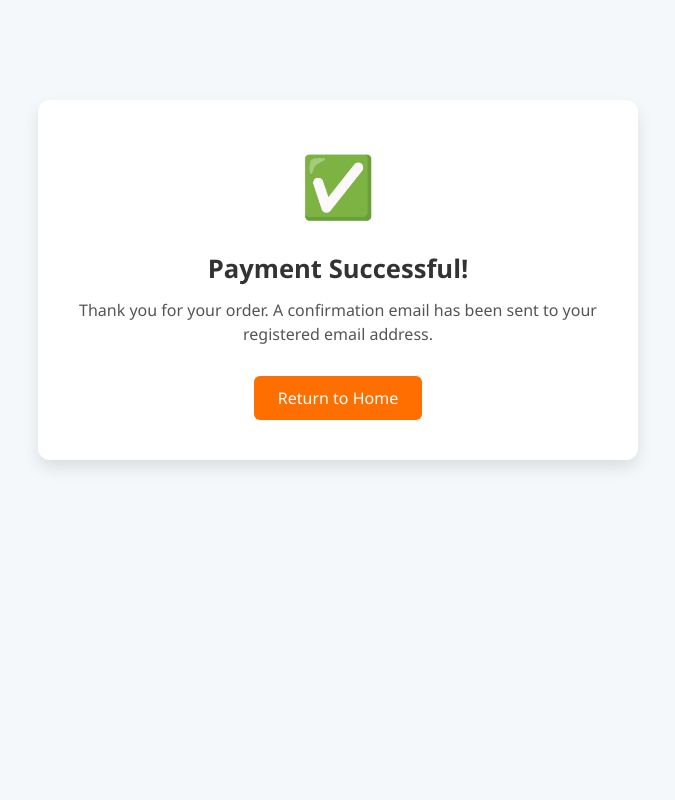
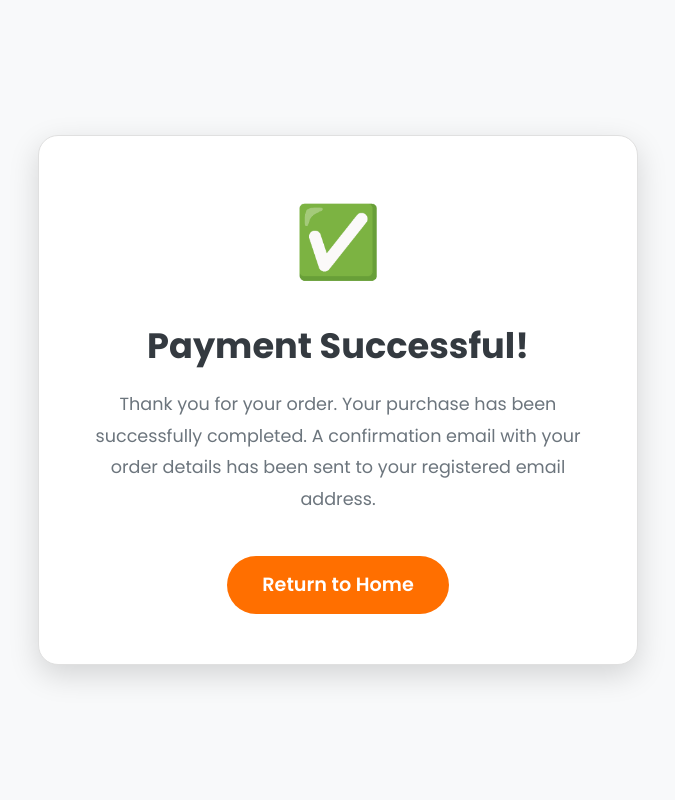
Before and after one commit to rahulrathore579/product_recognition_zapkart, a Flask app: template templates/payment_success.html in a window 1280 px wide. Shown: the whole page, without its empty margins (302-977 px from the left). Run offline with Flask 3, Linux system fonts and the light colour scheme; the template is opened without the code that fills it, so the values that code supplies are empty.

Commit message:
Update payment_success.html

```diff
--- a/templates/payment_success.html
+++ b/templates/payment_success.html
@@ -5,51 +5,100 @@
   <meta name="viewport" content="width=device-width, initial-scale=1">
   <title>Payment Success - ZapKart</title>
   <link href="https://cdn.jsdelivr.net/npm/bootstrap@5.3.0/dist/css/bootstrap.min.css" rel="stylesheet">
+  <link href="https://fonts.googleapis.com/css2?family=Poppins:wght@400;600;700&display=swap" rel="stylesheet">
   <style>
+    :root {
+      --primary-color: #ff6f00;
+      --secondary-color: #28a745;
+      --light-bg: #f8f9fa;
+      --dark-text: #343a40;
+      --light-text: #6c757d;
+      --white: #fff;
+      --shadow: rgba(0,0,0,0.1);
+      --hover-shadow: rgba(0,0,0,0.2);
+    }
+
     body {
-      background-color: #f4f8fb;
-      font-family: 'Segoe UI', sans-serif;
+      background-color: var(--light-bg);
+      font-family: 'Poppins', sans-serif;
+      color: var(--dark-text);
+      line-height: 1.6;
+      display: flex; /* Use flexbox to vertically center content */
+      justify-content: center;
+      align-items: center;
+      min-height: 100vh; /* Full viewport height */
+      margin: 0;
     }
 
     .success-container {
       max-width: 600px;
-      margin: 100px auto;
+      margin: 40px auto; /* Add some vertical margin for smaller screens */
       text-align: center;
-      background-color: #ffffff;
-      padding: 40px;
-      border-radius: 12px;
-      box-shadow: 0 8px 16px rgba(0, 0, 0, 0.1);
+      background-color: var(--white);
+      padding: 50px; /* Increased padding */
+      border-radius: 20px; /* More rounded corners */
+      box-shadow: 0 10px 30px rgba(0, 0, 0, 0.15); /* Stronger, softer shadow */
+      border: 1px solid #e0e0e0; /* Subtle border */
     }
 
     .success-icon {
-      font-size: 60px;
-      color: #28a745;
+      font-size: 70px; /* Larger icon */
+      color: var(--secondary-color); /* Use secondary color for success */
+      margin-bottom: 20px;
     }
 
     .success-message {
-      font-size: 1.6rem;
-      font-weight: bold;
-      color: #333333;
-      margin-top: 20px;
+      font-size: 2.2rem; /* Larger, bolder message */
+      font-weight: 700;
+      color: var(--dark-text);
+      margin-top: 0; /* Remove default top margin */
+      margin-bottom: 15px;
     }
 
     .success-text {
-      color: #555;
-      font-size: 1rem;
-      margin: 10px 0 30px;
+      color: var(--light-text);
+      font-size: 1.1rem; /* Slightly larger text */
+      margin: 0 0 40px; /* More space before button */
+      line-height: 1.8; /* Better line spacing */
     }
 
     .btn-home {
-      padding: 10px 24px;
-      font-size: 1rem;
-      background-color: #ff6f00;
+      padding: 15px 35px; /* Larger padding for button */
+      font-size: 1.2rem; /* Larger font for button */
+      background-color: var(--primary-color);
       border: none;
-      color: white;
-      border-radius: 6px;
+      color: var(--white);
+      border-radius: 50px; /* Pill-shaped button */
+      font-weight: 600;
+      transition: transform 0.2s ease, box-shadow 0.2s ease;
     }
 
     .btn-home:hover {
-      background-color: #e55d00;
+      background-color: #e06000;
+      transform: translateY(-3px); /* Lift effect on hover */
+      box-shadow: 0 8px 15px rgba(0,0,0,0.3); /* Stronger shadow on hover */
+    }
+
+    @media (max-width: 768px) {
+      .success-container {
+        margin: 20px; /* More margin on smaller screens */
+        padding: 30px;
+        border-radius: 15px;
+      }
+      .success-icon {
+        font-size: 60px;
+      }
+      .success-message {
+        font-size: 1.8rem;
+      }
+      .success-text {
+        font-size: 1rem;
+        margin-bottom: 30px;
+      }
+      .btn-home {
+        padding: 12px 28px;
+        font-size: 1.1rem;
+      }
     }
   </style>
 </head>
@@ -57,7 +106,7 @@
   <div class="success-container">
     <div class="success-icon">✅</div>
     <div class="success-message">Payment Successful!</div>
-    <div class="success-text">Thank you for your order. A confirmation email has been sent to your registered email address.</div>
+    <div class="success-text">Thank you for your order. Your purchase has been successfully completed. A confirmation email with your order details has been sent to your registered email address.</div>
     <a href="/" class="btn btn-home">Return to Home</a>
   </div>
 </body>
```
